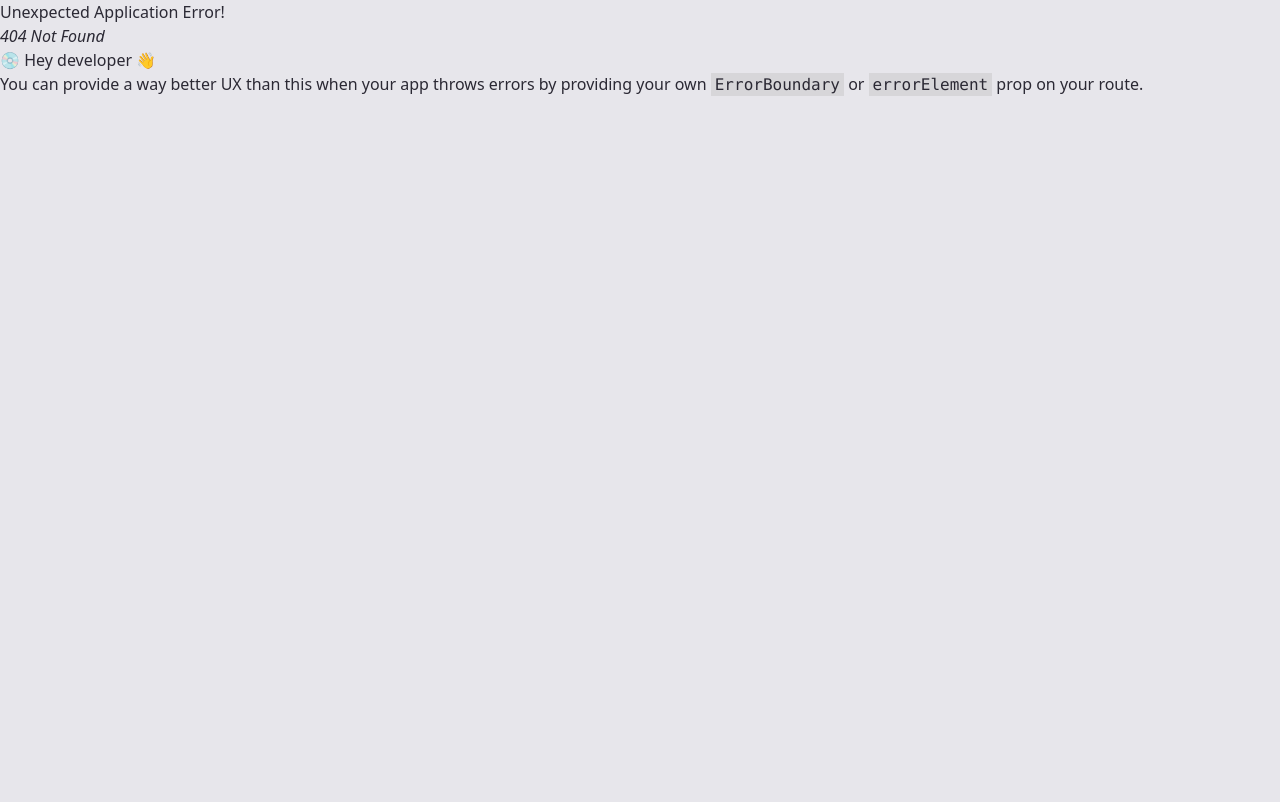
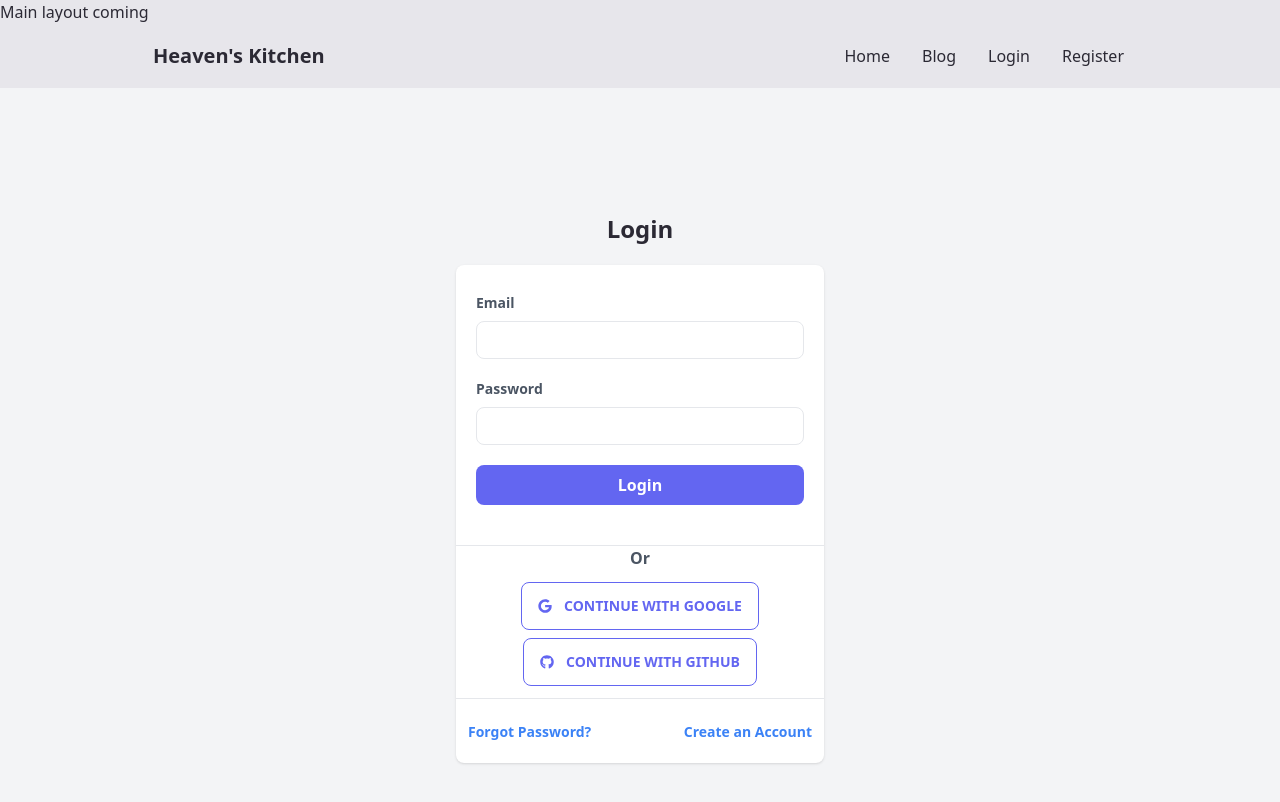
Before and after one commit to jakariamasum/Heavens-Kitchen, a React (Vite) app: page /login in a window 1280 px wide. Before the commit this address had no page. Shown: the top 802 px of the page. Built offline with nearby package versions, Linux system fonts and the light colour scheme.

Commit message:
login page added

```diff
--- /dev/null
+++ b/src/Pages/Blog/Blog.jsx
@@ -0,0 +1,11 @@
+import React from 'react';
+
+const Blog = () => {
+    return (
+        <div>
+            <h3>Blog page</h3>
+        </div>
+    );
+};
+
+export default Blog;
--- a/src/Pages/Login/Login.jsx
+++ b/src/Pages/Login/Login.jsx
@@ -1,11 +1,53 @@
-import React from 'react';
+import React, { useState } from 'react';
+import { Link } from 'react-router-dom';
+import {FaGoogle,FaGithub} from 'react-icons/fa'
 
 const Login = () => {
-    return (
-        <div>
-            <h2>Login page</h2>
+
+
+  return (
+    <div className="min-h-screen bg-gray-100 flex flex-col justify-center sm:py-12">
+      <div className="p-10 xs:p-0 mx-auto md:w-full md:max-w-md">
+        <h1 className="font-bold text-center text-2xl mb-5">Login</h1>
+        <div className="bg-white shadow w-full rounded-lg divide-y divide-gray-200">
+          <div className="px-5 py-7">
+            <form >
+              <label className="font-semibold text-sm text-gray-600 pb-1 block">Email</label>
+              <input type="email" name="email" id="email" className="border rounded-lg px-3 py-2 mt-1 mb-5 text-sm w-full"  />
+
+              <label className="font-semibold text-sm text-gray-600 pb-1 block">Password</label>
+              <input type="password" name="password" id="password" className="border rounded-lg px-3 py-2 mt-1 mb-5 text-sm w-full"  />
+
+              <button type="submit" className="transition duration-500 ease-in-out bg-indigo-500 hover:bg-purple-600 transform hover:-translate-y-1 hover:scale-110 text-white font-bold py-2 px-4 rounded-lg w-full">
+                Login
+              </button>
+            </form>
+          </div>
+          <div className="my-3">
+            <div className='text-center '>
+                <p className='mb-3 text-gray-600 font-semibold'>Or <br /></p>
+                <button className="btn btn-outline mb-2 text-indigo-500"><FaGoogle className='mr-3'/>Continue with Google</button>
+                <button className="btn btn-outline text-indigo-500"><FaGithub className='mr-3'/>Continue with Github</button>
+            </div>
+          </div>
+          <div className="py-5">
+            <div className="grid grid-cols-2 gap-1">
+              <div className="text-center sm:text-left whitespace-nowrap ml-3">
+                <Link className="text-blue-500 font-semibold hover:text-blue-600 text-sm">
+                  Forgot Password?
+                </Link>
+              </div>
+              <div className="text-center sm:text-right whitespace-nowrap mr-3">
+                <Link to='/register' className="text-blue-500 font-semibold hover:text-blue-600 text-sm">
+                  Create an Account
+                </Link>
+              </div>
+            </div>
+          </div>
         </div>
-    );
+      </div>
+    </div>
+  );
 };
 
 export default Login;
--- a/src/Pages/Register/Register.jsx
+++ b/src/Pages/Register/Register.jsx
@@ -1,11 +1,60 @@
-import React from 'react';
+import React, { useState } from 'react';
 
 const Register = () => {
-    return (
-        <div>
-            <h3>Register here</h3>
+  const [name, setName] = useState('');
+  const [email, setEmail] = useState('');
+  const [password, setPassword] = useState('');
+  const [photoUrl, setPhotoUrl] = useState('');
+
+  const handleNameChange = (e) => {
+    setName(e.target.value);
+  };
+
+  const handleEmailChange = (e) => {
+    setEmail(e.target.value);
+  };
+
+  const handlePasswordChange = (e) => {
+    setPassword(e.target.value);
+  };
+
+  const handlePhotoUrlChange = (e) => {
+    setPhotoUrl(e.target.value);
+  };
+
+  const handleSubmit = (e) => {
+    e.preventDefault();
+    // Add logic to submit registration form
+  };
+
+  return (
+    <div className="min-h-screen bg-gray-100 flex flex-col justify-center sm:py-12">
+      <div className="p-10 xs:p-0 mx-auto md:w-full md:max-w-md">
+        <h1 className="font-bold text-center text-2xl mb-5">Registration</h1>
+        <div className="bg-white shadow w-full rounded-lg divide-y divide-gray-200">
+          <div className="px-5 py-7">
+            <form onSubmit={handleSubmit}>
+              <label className="font-semibold text-sm text-gray-600 pb-1 block">Name</label>
+              <input type="text" name="name" id="name" className="border rounded-lg px-3 py-2 mt-1 mb-5 text-sm w-full" value={name} onChange={handleNameChange} />
+
+              <label className="font-semibold text-sm text-gray-600 pb-1 block">Email</label>
+              <input type="email" name="email" id="email" className="border rounded-lg px-3 py-2 mt-1 mb-5 text-sm w-full" value={email} onChange={handleEmailChange} />
+
+              <label className="font-semibold text-sm text-gray-600 pb-1 block">Password</label>
+              <input type="password" name="password" id="password" className="border rounded-lg px-3 py-2 mt-1 mb-5 text-sm w-full" value={password} onChange={handlePasswordChange} />
+
+              <label className="font-semibold text-sm text-gray-600 pb-1 block">Photo URL</label>
+              <input type="text" name="photoUrl" id="photoUrl" className="border rounded-lg px-3 py-2 mt-1 mb-5 text-sm w-full" value={photoUrl} onChange={handlePhotoUrlChange} />
+
+              <button type="submit" className="transition duration-500 ease-in-out bg-indigo-500 hover:bg-purple-600 transform hover:-translate-y-1 hover:scale-110 text-white font-bold py-2 px-4 rounded-lg w-full">
+                Register
+              </button>
+            </form>
+          </div>
         </div>
-    );
+      </div>
+    </div>
+  );
 };
 
 export default Register;
--- a/src/Shared/Header/Header.jsx
+++ b/src/Shared/Header/Header.jsx
@@ -10,9 +10,10 @@ const Header = () => {
         </div>
         <div className="flex-none">
           <ul className="menu menu-horizontal px-1">
-            <li><Link>Home</Link></li>
-            <li><Link>Blog</Link></li>
-            <li><Link>Login</Link></li>
+            <li><Link to='/'>Home</Link></li>
+            <li><Link to='/blog'>Blog</Link></li>
+            <li><Link to='/login'>Login</Link></li>
+            <li><Link to='/register'>Register</Link></li>
           </ul>
         </div>
       </div>
```
Also changed, not shown: src/Routes/Routes.jsx (+15 -0 lines).
